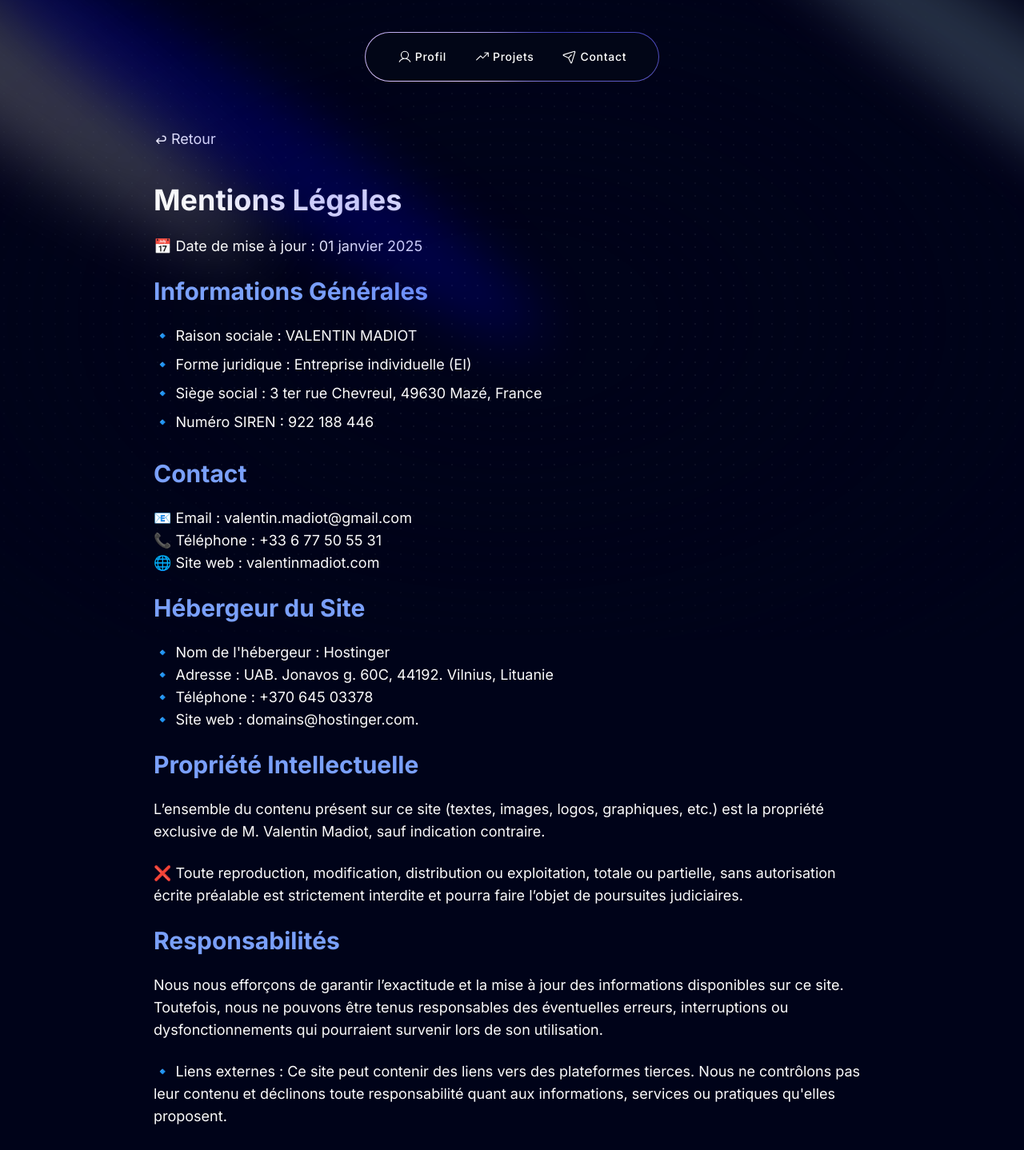
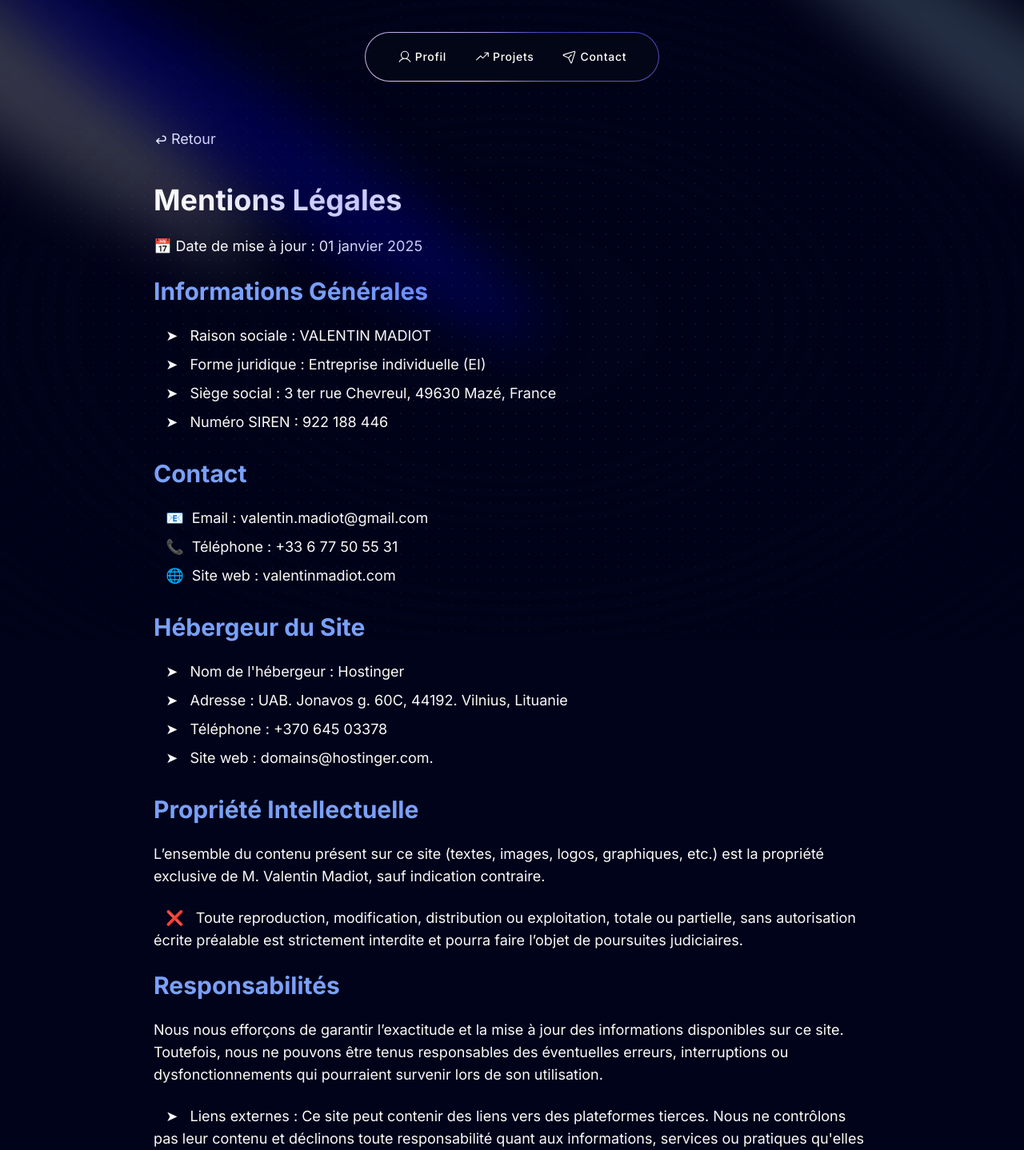
Before and after one commit to ValentinMadiot/portfolio, a Next.js app: page /legacy in a window 1280 px wide. Shown: the top 1438 px of the page at 80% size. Built offline with nearby package versions, Linux system fonts and the light colour scheme.

Commit message:
update deploy

```diff
--- a/app/confidentiality/page.tsx
+++ b/app/confidentiality/page.tsx
@@ -56,10 +56,11 @@ const Confidentiality = () => {
             </p>
             <ul>
               <li className="flex flex-col gap-6 text-lg mb-2">
-                ✔️ Votre adresse email.
+                &nbsp;&nbsp;&nbsp;✔️&nbsp;&nbsp;Votre adresse email.
               </li>
               <li className="flex flex-col gap-6 text-lg mb-2">
-                ✔️ Toute information que vous incluez dans votre message.
+                &nbsp;&nbsp;&nbsp;✔️&nbsp;&nbsp;Toute information que vous
+                incluez dans votre message.
               </li>
             </ul>
             <h4 className="text-xl sm:text-2xl font-bold text-lightblue-200">
@@ -79,23 +80,26 @@ const Confidentiality = () => {
             </p>
             <ul>
               <li className="flex flex-col gap-6 text-lg mb-2">
-                ✔️ Répondre à vos demandes.
+                &nbsp;&nbsp;&nbsp;✔️&nbsp;&nbsp;Répondre à vos demandes.
               </li>
               <li className="flex flex-col gap-6 text-lg mb-2">
-                ✔️ Vous fournir une assistance ou des informations pertinentes.
+                &nbsp;&nbsp;&nbsp;✔️&nbsp;&nbsp;Vous fournir une assistance ou
+                des informations pertinentes.
               </li>
               <li className="flex flex-col gap-6 text-lg mb-2">
-                🔹 Nous ne partageons pas vos données avec des tiers et ne les
-                utilisons pas à des fins commerciales ou marketing.
+                &nbsp;&nbsp;&nbsp;➤&nbsp;&nbsp;&nbsp;Nous ne partageons pas vos
+                données avec des tiers et ne les utilisons pas à des fins
+                commerciales ou marketing.
               </li>
             </ul>
             <h3 className="text-2xl sm:text-3xl font-bold text-lightblue-200">
               Partage des données
             </h3>
             <p className="flex flex-col gap-6 text-lg">
-              ❌ Aucune vente, location ou transmission de vos informations à
-              des tiers. Vos données restent strictement confidentielles et ne
-              sont utilisées que pour faciliter notre communication avec vous.
+              &nbsp;&nbsp;&nbsp;❌&nbsp;&nbsp;Aucune vente, location ou
+              transmission de vos informations à des tiers. Vos données restent
+              strictement confidentielles et ne sont utilisées que pour
+              faciliter notre communication avec vous.
             </p>
             <h3 className="text-2xl sm:text-3xl font-bold text-lightblue-200">
               Cookies et technologies de suivi
@@ -120,11 +124,12 @@ const Confidentiality = () => {
             </p>
             <ul>
               <li className="flex flex-col gap-6 text-lg mb-2">
-                ✔️ Demander l’accès aux informations que vous nous avez
-                fournies.
+                &nbsp;&nbsp;&nbsp;✔️&nbsp;&nbsp;Demander l’accès aux
+                informations que vous nous avez fournies.
               </li>
               <li className="flex flex-col gap-6 text-lg mb-2">
-                ✔️ Exiger la suppression de vos données de nos fichiers.
+                &nbsp;&nbsp;&nbsp;✔️&nbsp;&nbsp;Exiger la suppression de vos
+                données de nos fichiers.
               </li>
             </ul>
             <p className="flex flex-col gap-6 text-lg">
@@ -150,7 +155,9 @@ const Confidentiality = () => {
               gestion de vos données personnelles, vous pouvez nous contacter à
               :
             </p>
-            <p className="text-lg mb-5">📧 valentin.madiot@gmail.com</p>
+            <p className="text-lg mb-5">
+              &nbsp;&nbsp;&nbsp;📧 Email : valentin.madiot@gmail.com
+            </p>
           </div>
         </div>
       </div>
--- a/app/legacy/page.tsx
+++ b/app/legacy/page.tsx
@@ -37,30 +37,34 @@ const Legacy = () => {
             </h3>
             <ul>
               <li className="flex flex-col gap-6 text-lg mb-2">
-                🔹 Raison sociale : VALENTIN MADIOT
+                &nbsp;&nbsp;&nbsp;➤&nbsp;&nbsp;&nbsp;Raison sociale : VALENTIN
+                MADIOT
               </li>
               <li className="flex flex-col gap-6 text-lg mb-2">
-                🔹 Forme juridique : Entreprise individuelle (EI)
+                &nbsp;&nbsp;&nbsp;➤&nbsp;&nbsp;&nbsp;Forme juridique :
+                Entreprise individuelle (EI)
               </li>
               <li className="flex flex-col gap-6 text-lg mb-2">
-                🔹 Siège social : 3 ter rue Chevreul, 49630 Mazé, France
+                &nbsp;&nbsp;&nbsp;➤&nbsp;&nbsp;&nbsp;Siège social : 3 ter rue
+                Chevreul, 49630 Mazé, France
               </li>
               <li className="flex flex-col gap-6 text-lg mb-2">
-                🔹 Numéro SIREN : 922 188 446
+                &nbsp;&nbsp;&nbsp;➤&nbsp;&nbsp;&nbsp;Numéro SIREN : 922 188 446
               </li>
             </ul>
             <h3 className="text-2xl sm:text-3xl font-bold text-lightblue-200">
               Contact
             </h3>
             <ul>
-              <li className="flex flex-col gap-6 text-lg"mb-2>
-                📧 Email : valentin.madiot@gmail.com
+              <li className="flex flex-col gap-6 text-lg mb-2">
+                &nbsp;&nbsp;&nbsp;📧&nbsp;&nbsp;Email :
+                valentin.madiot@gmail.com
               </li>
-              <li className="flex flex-col gap-6 text-lg"mb-2>
-                📞 Téléphone : +33 6 77 50 55 31
+              <li className="flex flex-col gap-6 text-lg mb-2">
+                &nbsp;&nbsp;&nbsp;📞&nbsp;&nbsp;Téléphone : +33 6 77 50 55 31
               </li>
-              <li className="flex flex-col gap-6 text-lg"mb-2>
-                🌐 Site web : valentinmadiot.com
+              <li className="flex flex-col gap-6 text-lg mb-2">
+                &nbsp;&nbsp;&nbsp;🌐&nbsp;&nbsp;Site web : valentinmadiot.com
               </li>
             </ul>
 
@@ -68,17 +72,20 @@ const Legacy = () => {
               Hébergeur du Site
             </h3>
             <ul>
-              <li className="flex flex-col gap-6 text-lg"mb-2>
-                🔹 Nom de l'hébergeur : Hostinger
+              <li className="flex flex-col gap-6 text-lg mb-2">
+                &nbsp;&nbsp;&nbsp;➤&nbsp;&nbsp;&nbsp;Nom de l'hébergeur :
+                Hostinger
               </li>
-              <li className="flex flex-col gap-6 text-lg"mb-2>
-                🔹 Adresse : UAB. Jonavos g. 60C, 44192. Vilnius, Lituanie
+              <li className="flex flex-col gap-6 text-lg mb-2">
+                &nbsp;&nbsp;&nbsp;➤&nbsp;&nbsp;&nbsp;Adresse : UAB. Jonavos g.
+                60C, 44192. Vilnius, Lituanie
               </li>
-              <li className="flex flex-col gap-6 text-lg"mb-2>
-                🔹 Téléphone : +370 645 03378
+              <li className="flex flex-col gap-6 text-lg mb-2">
+                &nbsp;&nbsp;&nbsp;➤&nbsp;&nbsp;&nbsp;Téléphone : +370 645 03378
               </li>
-              <li className="flex flex-col gap-6 text-lg"mb-2>
-                🔹 Site web : domains@hostinger.com.
+              <li className="flex flex-col gap-6 text-lg mb-2">
+                &nbsp;&nbsp;&nbsp;➤&nbsp;&nbsp;&nbsp;Site web :
+                domains@hostinger.com.
               </li>
             </ul>
 
@@ -91,10 +98,10 @@ const Legacy = () => {
               Madiot, sauf indication contraire.
             </p>
             <p className="flex flex-col gap-6 text-lg">
-              ❌ Toute reproduction, modification, distribution ou exploitation,
-              totale ou partielle, sans autorisation écrite préalable est
-              strictement interdite et pourra faire l’objet de poursuites
-              judiciaires.
+              &nbsp;&nbsp;&nbsp;❌&nbsp;&nbsp; Toute reproduction, modification,
+              distribution ou exploitation, totale ou partielle, sans
+              autorisation écrite préalable est strictement interdite et pourra
+              faire l’objet de poursuites judiciaires.
             </p>
             <h3 className="text-2xl sm:text-3xl font-bold text-lightblue-200">
               Responsabilités
@@ -107,10 +114,10 @@ const Legacy = () => {
               utilisation.
             </p>
             <p className="flex flex-col gap-6 text-lg">
-              🔹 Liens externes : Ce site peut contenir des liens vers des
-              plateformes tierces. Nous ne contrôlons pas leur contenu et
-              déclinons toute responsabilité quant aux informations, services ou
-              pratiques qu'elles proposent.
+              &nbsp;&nbsp;&nbsp;➤&nbsp;&nbsp;&nbsp;Liens externes : Ce site peut
+              contenir des liens vers des plateformes tierces. Nous ne
+              contrôlons pas leur contenu et déclinons toute responsabilité
+              quant aux informations, services ou pratiques qu'elles proposent.
             </p>
             <h3 className="text-2xl sm:text-3xl font-bold text-lightblue-200">
               Juridiction & Droit Applicable
@@ -129,7 +136,7 @@ const Legacy = () => {
             </p>
             <ul>
               <li className="flex gap-1 text-lg mb-5">
-                📧 Email : valentin.madiot@gmail.com
+                &nbsp;&nbsp;&nbsp;📧 Email : valentin.madiot@gmail.com
               </li>
             </ul>
           </div>
--- a/components/Hero.tsx
+++ b/components/Hero.tsx
@@ -27,14 +27,14 @@ const Hero = () => {
       <div className="flex justify-center relative z-10">
         <div className="max-w-[89vw] md:max-w-2xl lg:max-w-[60vw] flex flex-col items-center justify-center">
           <p className="uppercase tracking-widest text-xs text-center text-lightblue-100 max-w-80">
-            Créateur d'Interfaces Web Uniques
+            Créateur d’Interfaces Web Uniques
           </p>
           <TextGenerateEffect
             className="text-center text-3xl sm:text-4xl md:text-5xl lg:text-5xl xl:text-6xl"
             words="Concrétisez vos idées avec des solutions web immersives"
           />
           <p className="text-lightblue-100 text-center tracking-wide md:tracking-wider text-sm md:text-lg max-w-xl sm:max-w-2xl lg:max-w-3xl">
-            Hi ! Je m'appelle Valentin, développeur front-end passionné,
+            Hi ! Je m’appelle Valentin, développeur front-end passionné,
             spécialisé en React, Next.js et WordPress.
           </p>
           <Link href="#projects" className="my-10 xl:my-5">
```
